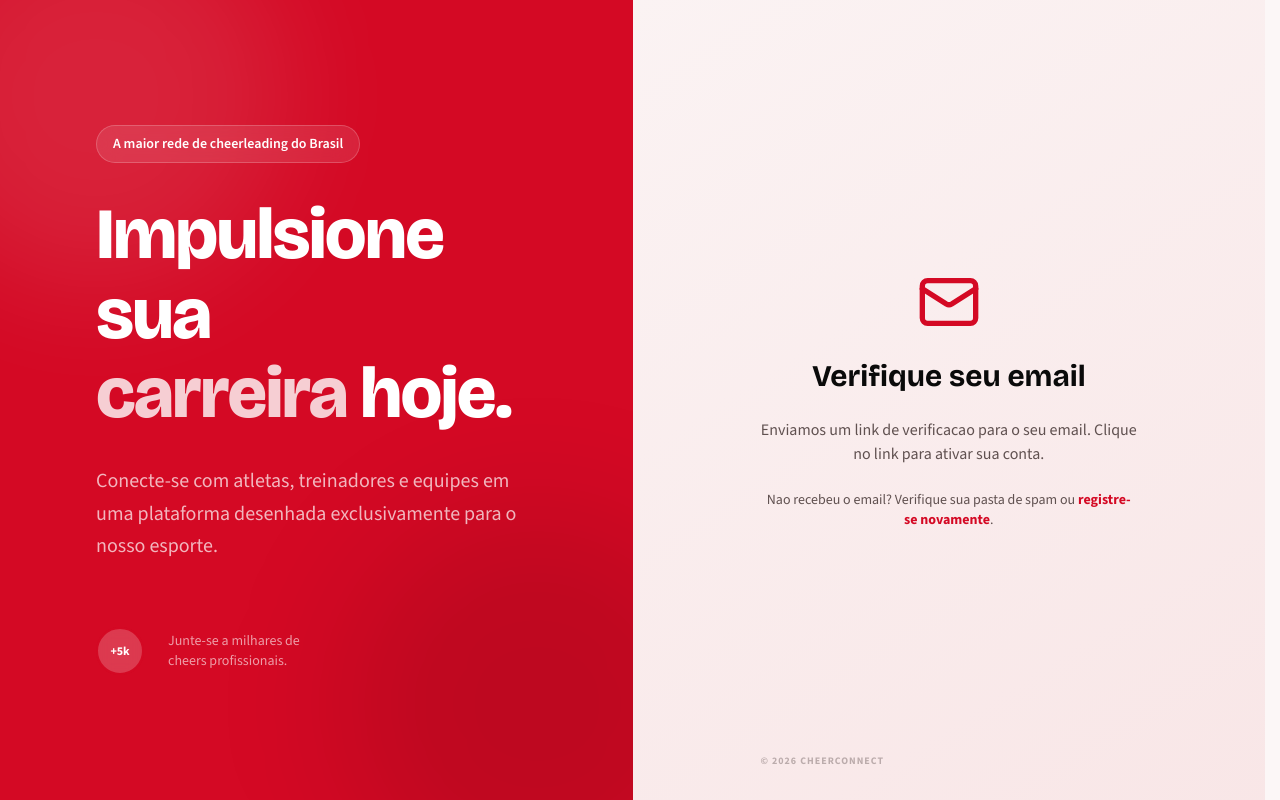
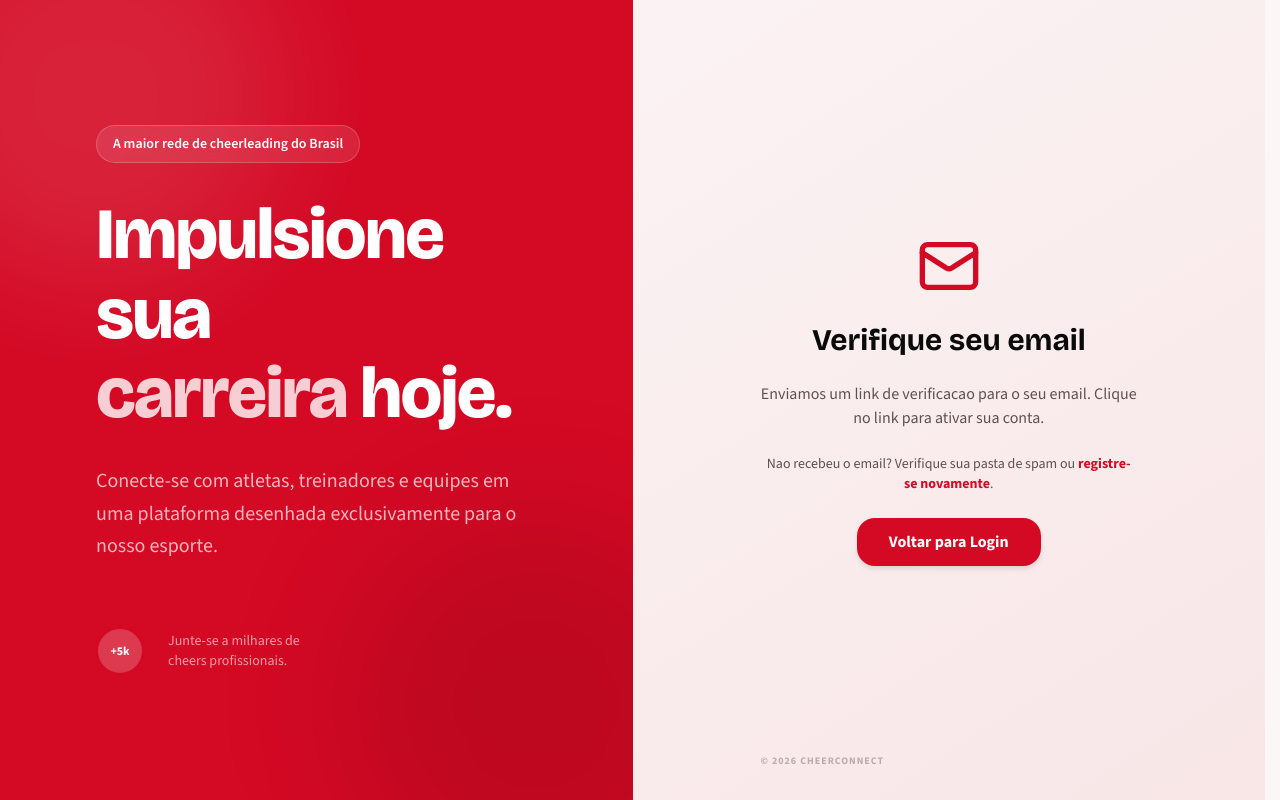
Before and after one commit to gustaf30/cheerconnect, a Next.js app: page /verify-email in a window 1280 px wide. Built offline with nearby package versions, Linux system fonts and the light colour scheme.

Commit message:
Correções de e-mail (nextauth)

```diff
--- a/src/app/(auth)/verify-email/page.tsx
+++ b/src/app/(auth)/verify-email/page.tsx
@@ -79,6 +79,12 @@ export default function VerifyEmailPage() {
         </Link>
         .
       </p>
+      <Link
+        href="/login"
+        className="inline-block py-3 px-8 bg-primary hover:bg-primary-hover text-primary-foreground font-bold rounded-xl transition-base shadow-depth-2"
+      >
+        Voltar para Login
+      </Link>
     </div>
   );
 }
--- a/src/app/robots.ts
+++ b/src/app/robots.ts
@@ -1,7 +1,7 @@
 import { MetadataRoute } from "next";
 
 export default function robots(): MetadataRoute.Robots {
-  const baseUrl = process.env.NEXTAUTH_URL || "https://cheerconnect.com";
+  const baseUrl = process.env.NEXTAUTH_URL || (process.env.VERCEL_URL ? `https://${process.env.VERCEL_URL}` : "https://cheerconnect.com");
 
   return {
     rules: [
--- a/src/app/sitemap.ts
+++ b/src/app/sitemap.ts
@@ -2,7 +2,7 @@ import { MetadataRoute } from "next";
 import { prisma } from "@/lib/prisma";
 
 export default async function sitemap(): Promise<MetadataRoute.Sitemap> {
-  const baseUrl = process.env.NEXTAUTH_URL || "https://cheerconnect.com";
+  const baseUrl = process.env.NEXTAUTH_URL || (process.env.VERCEL_URL ? `https://${process.env.VERCEL_URL}` : "https://cheerconnect.com");
 
   // Static routes
   const staticRoutes: MetadataRoute.Sitemap = [
--- a/src/lib/email.ts
+++ b/src/lib/email.ts
@@ -5,7 +5,8 @@ const resend = process.env.RESEND_API_KEY
   : null;
 
 export async function sendVerificationEmail(email: string, token: string) {
-  const verificationUrl = `${process.env.NEXTAUTH_URL}/api/auth/verify-email?token=${token}`;
+  const baseUrl = process.env.NEXTAUTH_URL ?? `https://${process.env.VERCEL_URL}`;
+  const verificationUrl = `${baseUrl}/api/auth/verify-email?token=${token}`;
 
   if (!resend) {
     console.log("[email] RESEND_API_KEY not set — dev fallback");
```
